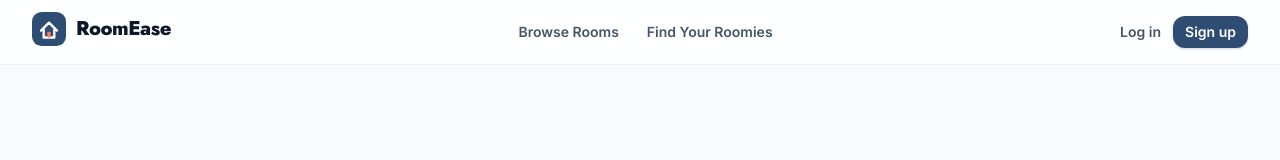
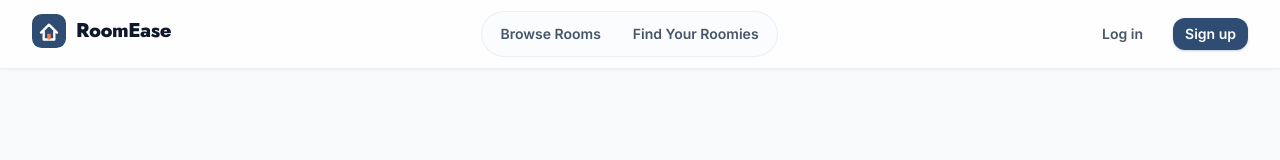
Before and after one commit to LakshBisht32/RoomEase, a React (Vite) app in the folder client/: page /login in a window 1280 px wide. Shown: the top 160 px of the page. Built offline with nearby package versions, Linux system fonts and the light colour scheme; no server answers.

Commit message:
style(client): redesign navbar with pill navigation and profile avatar

```diff
--- a/client/src/components/layout/Navbar.jsx
+++ b/client/src/components/layout/Navbar.jsx
@@ -7,7 +7,23 @@ import Logo from '../ui/Logo';
 import toast from 'react-hot-toast';
 
 const navLinkClass = ({ isActive }) =>
-  `text-sm font-semibold transition-colors ${isActive ? 'text-brand-700' : 'text-ink-600 hover:text-brand-700'}`;
+  `rounded-full px-3.5 py-2 text-sm font-semibold transition-colors ${
+    isActive ? 'bg-brand-50 text-brand-700' : 'text-ink-600 hover:bg-ink-50 hover:text-brand-700'
+  }`;
+
+const mobileLinkClass = ({ isActive }) =>
+  `flex items-center gap-2.5 rounded-xl px-3.5 py-2.5 text-sm font-semibold transition-colors ${
+    isActive ? 'bg-brand-50 text-brand-700' : 'text-ink-700 hover:bg-ink-50'
+  }`;
+
+function initials(name = '') {
+  return name
+    .split(' ')
+    .map((part) => part[0])
+    .slice(0, 2)
+    .join('')
+    .toUpperCase();
+}
 
 export default function Navbar() {
   const { user, logout } = useAuth();
@@ -22,35 +38,39 @@ export default function Navbar() {
   };
 
   return (
-    <header className="sticky top-0 z-40 border-b border-ink-200/70 bg-white/85 backdrop-blur-md">
-      <div className="mx-auto flex h-16 max-w-7xl items-center justify-between px-4 sm:px-6 lg:px-8">
-        <Link to="/">
+    <header className="sticky top-0 z-40 border-b border-ink-200/70 bg-white/80 shadow-sm shadow-ink-900/[0.03] backdrop-blur-lg">
+      <div className="mx-auto flex h-[68px] max-w-7xl items-center justify-between px-4 sm:px-6 lg:px-8">
+        <Link to="/" className="shrink-0 transition-transform hover:scale-[1.02]">
           <Logo size={34} wordmarkClassName="text-xl" />
         </Link>
 
-        <nav className="hidden items-center gap-7 md:flex">
+        <nav className="hidden items-center gap-1 rounded-full border border-ink-200/70 bg-ink-50/60 p-1 md:flex">
           <NavLink to="/search" className={navLinkClass}>Browse Rooms</NavLink>
           <NavLink to="/roommates" className={navLinkClass}>Find Your Roomies</NavLink>
           {user?.role === 'owner' && <NavLink to="/dashboard/listings/new" className={navLinkClass}>List a Property</NavLink>}
           {user?.role === 'admin' && <NavLink to="/admin" className={navLinkClass}>Admin</NavLink>}
         </nav>
 
-        <div className="hidden items-center gap-3 md:flex">
+        <div className="hidden items-center gap-4 md:flex">
           {user ? (
             <div className="flex items-center gap-3">
               <Link
                 to="/dashboard"
-                className="flex items-center gap-1.5 text-sm font-semibold text-ink-600 hover:text-brand-700"
+                className="group flex items-center gap-2 rounded-full py-1 pl-1 pr-3.5 text-sm font-semibold text-ink-700 transition-colors hover:bg-ink-50"
               >
-                <LayoutDashboard size={16} /> {user.name?.split(' ')[0]}
+                <span className="flex h-8 w-8 items-center justify-center rounded-full bg-brand-600 text-xs font-bold text-white ring-2 ring-white">
+                  {initials(user.name) || <LayoutDashboard size={14} />}
+                </span>
+                <span className="group-hover:text-brand-700">{user.name?.split(' ')[0]}</span>
               </Link>
+              <span className="h-6 w-px bg-ink-200" />
               <Button variant="ghost" size="sm" onClick={handleLogout}>
                 <LogOut size={15} /> Logout
               </Button>
             </div>
           ) : (
             <>
-              <Link to="/login" className="text-sm font-semibold text-ink-600 hover:text-brand-700">
+              <Link to="/login" className="rounded-full px-3.5 py-2 text-sm font-semibold text-ink-600 transition-colors hover:bg-ink-50 hover:text-brand-700">
                 Log in
               </Link>
               <Button as={Link} to="/signup" size="sm">
@@ -61,7 +81,7 @@ export default function Navbar() {
         </div>
 
         <button
-          className="rounded-lg p-2 text-ink-600 hover:bg-ink-100 md:hidden"
+          className="rounded-full p-2 text-ink-600 transition-colors hover:bg-ink-100 md:hidden"
           onClick={() => setOpen((v) => !v)}
           aria-label="Toggle menu"
         >
@@ -70,25 +90,29 @@ export default function Navbar() {
       </div>
 
       {open && (
-        <div className="border-t border-ink-200 bg-white px-4 pb-4 pt-2 md:hidden">
+        <div className="border-t border-ink-200/70 bg-white/95 px-4 pb-4 pt-3 shadow-lg backdrop-blur-lg md:hidden">
           <div className="flex flex-col gap-1">
-            <Link onClick={() => setOpen(false)} to="/search" className="flex items-center gap-2 rounded-lg px-3 py-2.5 text-sm font-semibold text-ink-700 hover:bg-ink-50">
+            <NavLink onClick={() => setOpen(false)} to="/search" className={mobileLinkClass}>
               <Search size={16} /> Browse Rooms
-            </Link>
-            <Link onClick={() => setOpen(false)} to="/roommates" className="flex items-center gap-2 rounded-lg px-3 py-2.5 text-sm font-semibold text-ink-700 hover:bg-ink-50">
+            </NavLink>
+            <NavLink onClick={() => setOpen(false)} to="/roommates" className={mobileLinkClass}>
               <Users size={16} /> Find Your Roomies
-            </Link>
+            </NavLink>
             {user?.role === 'admin' && (
-              <Link onClick={() => setOpen(false)} to="/admin" className="flex items-center gap-2 rounded-lg px-3 py-2.5 text-sm font-semibold text-ink-700 hover:bg-ink-50">
+              <NavLink onClick={() => setOpen(false)} to="/admin" className={mobileLinkClass}>
                 <ShieldCheck size={16} /> Admin
-              </Link>
+              </NavLink>
             )}
             {user ? (
               <>
-                <Link onClick={() => setOpen(false)} to="/dashboard" className="flex items-center gap-2 rounded-lg px-3 py-2.5 text-sm font-semibold text-ink-700 hover:bg-ink-50">
-                  <LayoutDashboard size={16} /> Dashboard
-                </Link>
-                <button onClick={handleLogout} className="flex items-center gap-2 rounded-lg px-3 py-2.5 text-left text-sm font-semibold text-red-600 hover:bg-red-50">
+                <div className="my-1 h-px bg-ink-100" />
+                <NavLink onClick={() => setOpen(false)} to="/dashboard" className={mobileLinkClass}>
+                  <span className="flex h-6 w-6 items-center justify-center rounded-full bg-brand-600 text-[10px] font-bold text-white">
+                    {initials(user.name)}
+                  </span>
+                  Dashboard
+                </NavLink>
+                <button onClick={handleLogout} className="flex items-center gap-2.5 rounded-xl px-3.5 py-2.5 text-left text-sm font-semibold text-red-600 transition-colors hover:bg-red-50">
                   <LogOut size={16} /> Logout
                 </button>
               </>
```
